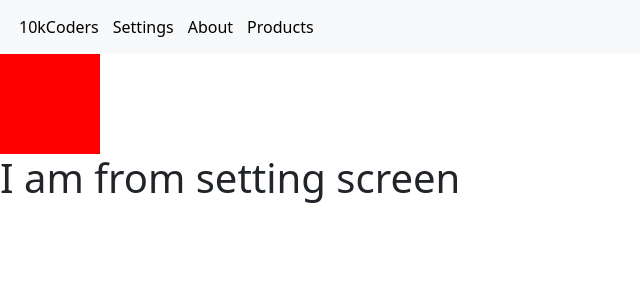
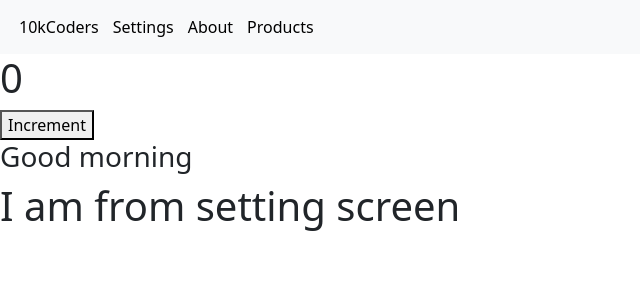
Before and after one commit to saiDev1999/96R_React_Class, a React (Create React App) app: page /settings in a window 1280 px wide. Shown: the top 300 px of the page, without its empty margins (0-640 px from the left). Built offline with nearby package versions, Linux system fonts and the light colour scheme.

Commit message:
react memo example

```diff
--- /dev/null
+++ b/src/components /reactMemo/child.js
@@ -0,0 +1,15 @@
+
+
+
+import React from "react"
+
+const Child=()=>{
+    console.log("Child re-render")
+    return(
+        <>
+        <h3>Good morning</h3>
+        </>
+    )
+}
+
+export default React.memo(Child)
--- /dev/null
+++ b/src/components /reactMemo/parent.js
@@ -0,0 +1,26 @@
+import { useState } from "react"
+import Child from "./child"
+
+
+
+
+
+
+
+
+
+const ParentMemo =()=>{
+    const[count,setCount]=useState(0)
+    const handleIncrement=()=>{
+        setCount(count+1)
+    }
+    return(
+        <>
+        <h1>{count}</h1>
+        <button  onClick={handleIncrement} >Increment</button>
+        <Child/>
+        </>
+    )
+}
+
+export default ParentMemo
--- a/src/screens/postLoginScreens/settingScreen.js
+++ b/src/screens/postLoginScreens/settingScreen.js
@@ -1,6 +1,7 @@
 import { useContext } from "react"
 import Navbar from "../../components /navBar /navBar"
 import { DataShare } from "../../navigationStack /navigation"
+import ParentMemo from "../../components /reactMemo/parent"
 
 
 
@@ -13,10 +14,7 @@ const SettingScreen =()=>{
     return(
         <>
         <Navbar/>
-        <div style={{height:100,width:100,backgroundColor:darkTheme?"black":"red"}}  >
-
-
-</div>
+      <ParentMemo/>
         <h1>I am from setting screen </h1>
         </>
     )
```
Also changed, not shown: src/App.js (+9 -0 lines).
